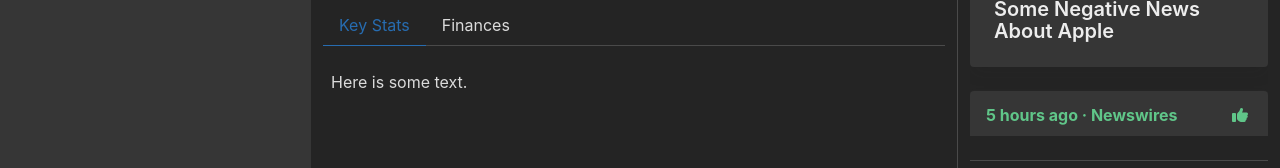
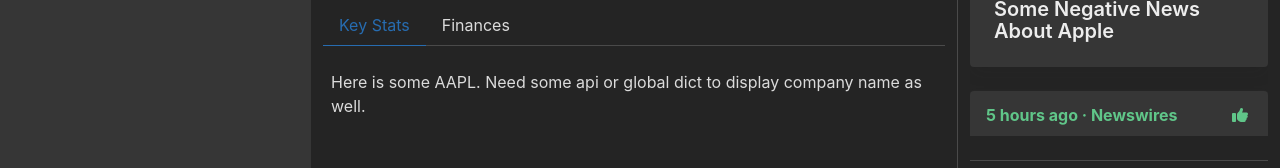
Before and after one commit to rational-trading/rational-trading, a SvelteKit app in the folder frontend/: page /explore in a window 1280 px wide. Shown: the part 523-691 px from the top of the page. Built offline with nearby package versions, Linux system fonts and the light colour scheme.

Commit message:
Information panel reactivity

```diff
--- a/frontend/src/routes/explore/+page.svelte
+++ b/frontend/src/routes/explore/+page.svelte
@@ -1,4 +1,6 @@
 <script lang="ts">
+    import Information from "./Information.svelte";
+
     import Search from "$components/Search.svelte";
 
     import Watchlist from "$components/Watchlist.svelte";
@@ -149,18 +151,7 @@
         </div>
 
         <!-- information tab -->
-        <div class="tabs">
-            <ul>
-                <li class="is-active">
-                    <a href="/">Key Stats</a>
-                </li>
-                <li><a href="/">Finances</a></li>
-            </ul>
-        </div>
-
-        <div class="block mx-2">
-            <p>Here is some text.</p>
-        </div>
+        <Information />
     </div>
 
     <!-- news column -->
--- /dev/null
+++ b/frontend/src/routes/explore/Information.svelte
@@ -0,0 +1,43 @@
+<script lang="ts">
+    import {
+        displaySymbol,
+        displayCompany,
+        displayExchange,
+    } from "$lib/stores";
+
+    let keyStats = true;
+
+    function ksClick() {
+        keyStats = true;
+    }
+
+    function fClick() {
+        keyStats = false;
+    }
+</script>
+
+<div class="tabs">
+    <ul>
+        <li class:is-active={keyStats}>
+            <a on:click={ksClick}>Key Stats</a>
+        </li>
+        <li class:is-active={!keyStats}>
+            <a on:click={fClick}>Finances</a>
+        </li>
+    </ul>
+</div>
+
+{#if keyStats}
+    <!-- Key Stats -->
+    <div class="block mx-2">
+        <p>
+            Here is some {$displaySymbol}. Need some api or global dict to
+            display company name as well.
+        </p>
+    </div>
+{:else}
+    <!-- Finances -->
+    <div class="block mx-2">
+        <p>Here is some other text.</p>
+    </div>
+{/if}
```
